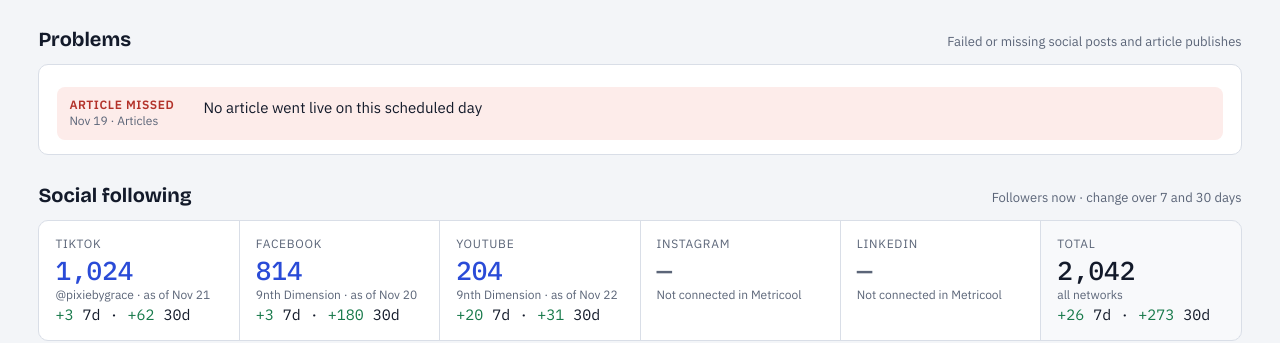
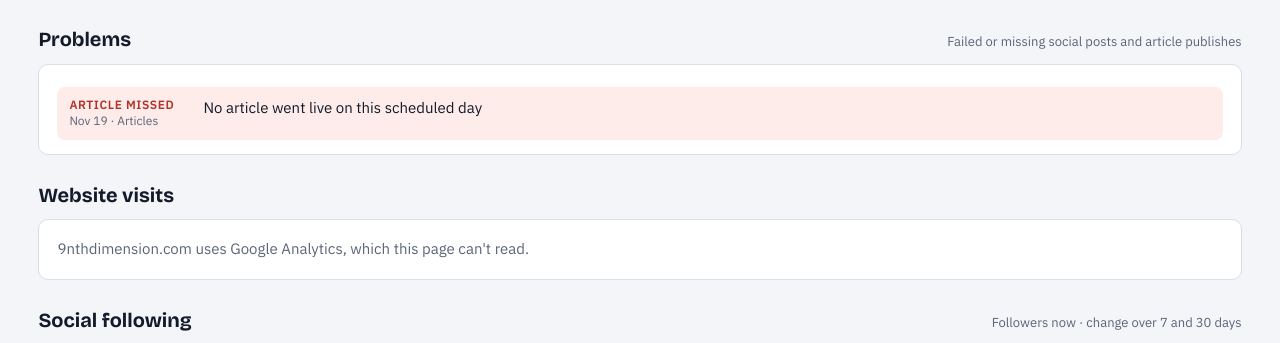
Before and after one commit to rogenie/rogeniecordero.com, a plain HTML site: page 9nthdimension/index.html in a window 1280 px wide. Shown: the part 403-746 px from the top of the page. Drawn offline with nearby package versions, Linux system fonts and the light colour scheme.

Commit message:
Dashboard: show Website visits for every brand again
Co-Authored-By: Claude Opus 5.5 <noreply@anthropic.com>

```diff
--- a/9nthdimension/index.html
+++ b/9nthdimension/index.html
@@ -245,8 +245,8 @@ function render(art,soc){
       </div>`).join("")}</div>`:`<div class="ok">No problems for ${esc(pick)}. Every due article is live and no social post failed.</div>`;
     // visits
     const g=GC[pick];
-    $("#visitsSec").hidden=!g;
-    if(g){
+    if(!g){$("#visits").innerHTML=`<div style="padding:18px;color:var(--muted)">${esc(NOVISIT[pick]||"No visit counter for this brand.")}</div>`;$("#visitSrc").textContent=""}
+    else{
       $("#visitSrc").innerHTML=`GoatCounter · <a href="https://${g.code}.goatcounter.com">open full stats</a>`;
       $("#visits").innerHTML=`<div class="nets">${[["All time",0],["Last 30 days",30],["Last 7 days",7]].map(([l,d])=>`<div class="net"><div class="lab">${l}</div><span class="f" data-v="${d}">…</span></div>`).join("")}</div>
         <div id="vnote" style="padding:10px 16px;font-size:12px;color:var(--muted);border-top:1px solid var(--line)">${g.shared?`${esc(g.site)} shares one counter with ${esc(g.shared)}, so these totals cover both sites. Per-article counts below are this site only.`:esc(g.note||g.site)}</div>`;
```
